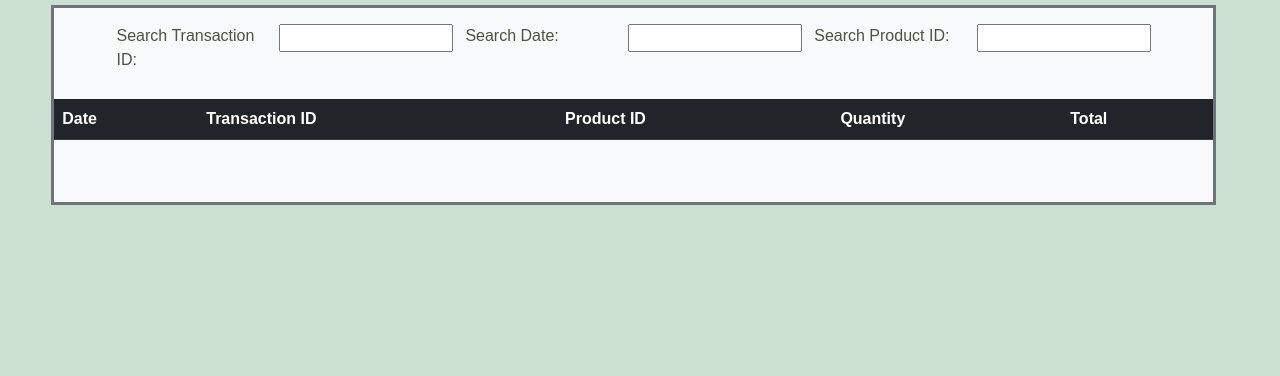
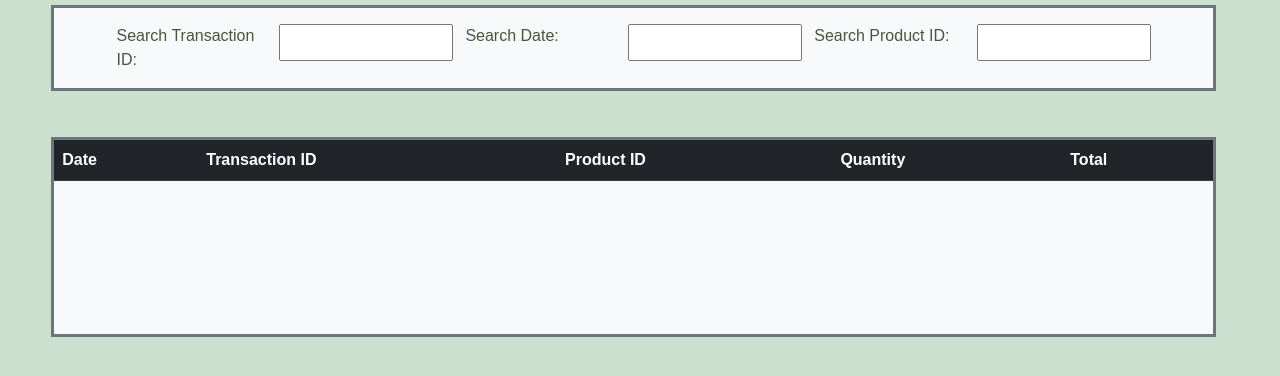
Before and after one commit to EquipoGrande/WebBasedPOS, a website: page vendorHistory.html in a window 1280 px wide. Shown: the part 340-716 px from the top of the page. Drawn offline with nearby package versions, Linux system fonts and the light colour scheme; a web font is replaced by a local one.

Commit message:
finished css for vendor history page and updated the style.css to match

```diff
--- a/style.css
+++ b/style.css
@@ -34,6 +34,11 @@ body {
 .input-margin {
     margin-bottom: 1%;
 }
+
+.bottom-margin {
+    margin-bottom: 4%
+}
+
 /* .row-total {
     margin: auto;
     margin-bottom: 5%;
--- a/vendorHistory.html
+++ b/vendorHistory.html
@@ -52,30 +52,22 @@
 	<div class="row flex-grow-1">
 		<div class="col-sm-12 col-padding d-flex flex-column h-100">
             <h1>Vendor History</h1>
-            <div class="border border-3 border-secondary bg-light transaction-box">
-
-
+            <div class="border border-3 border-secondary bg-light bottom-margin">
 				<div class="col-sm-12 col-padding d-flex flex-column">
-
 					<form class="p-3">
 						<div class="row form-group">
-						<!-- <div class="col-sm"> -->
 							<label class="col-7 col-sm-5 col-md-2 col-lg-2" for="productIDInput">Search Transaction ID:</label>
-						    <input class="col-5 col-sm-6 col-md-2 col-lg-2 row-margin" type="text" id="productIDInput">
-						<!-- </div> -->
-						<!-- <div class="col-sm"> -->
+							<input class="col-5 col-sm-6 col-md-2 col-lg-2 input-margin" type="text" id="productIDInput">
 							<label class="col-7 col-sm-5 col-md-2 col-lg-2" for="productName">Search Date:</label>
-							<input class="col-5 col-sm-6 col-md-2 col-lg-2 row-margin" type="text" id="productName">
-						<!-- </div> -->
-						<!-- <div class="col-sm"> -->
+							<input class="col-5 col-sm-6 col-md-2 col-lg-2 input-margin" type="text" id="productName">
 							<label class="col-7 col-sm-5 col-md-2 col-lg-2" for="currentInventory">Search Product ID:</label>
-							<input class="col-5 col-sm-6 col-md-2 col-lg-2 row-margin" type="text" id="currentInventory">
-						<!-- </div> -->
+							<input class="col-5 col-sm-6 col-md-2 col-lg-2 input-margin" type="text" id="currentInventory">
 						</div>
 					</form>
-
+				</div>
             </div>
 
+			<div class="border border-3 border-secondary bg-light transaction-box">
 				<table class="table table-hover table-padding">
 				   <thead class="table-dark">
 					  <tr>
@@ -89,6 +81,7 @@
 					  <tbody id="saleTable"></tbody>
 				</table>
 			</div>
+
 		</div>
 
      </div>
```
Lines whose indentation alone changed are shown as unchanged.
